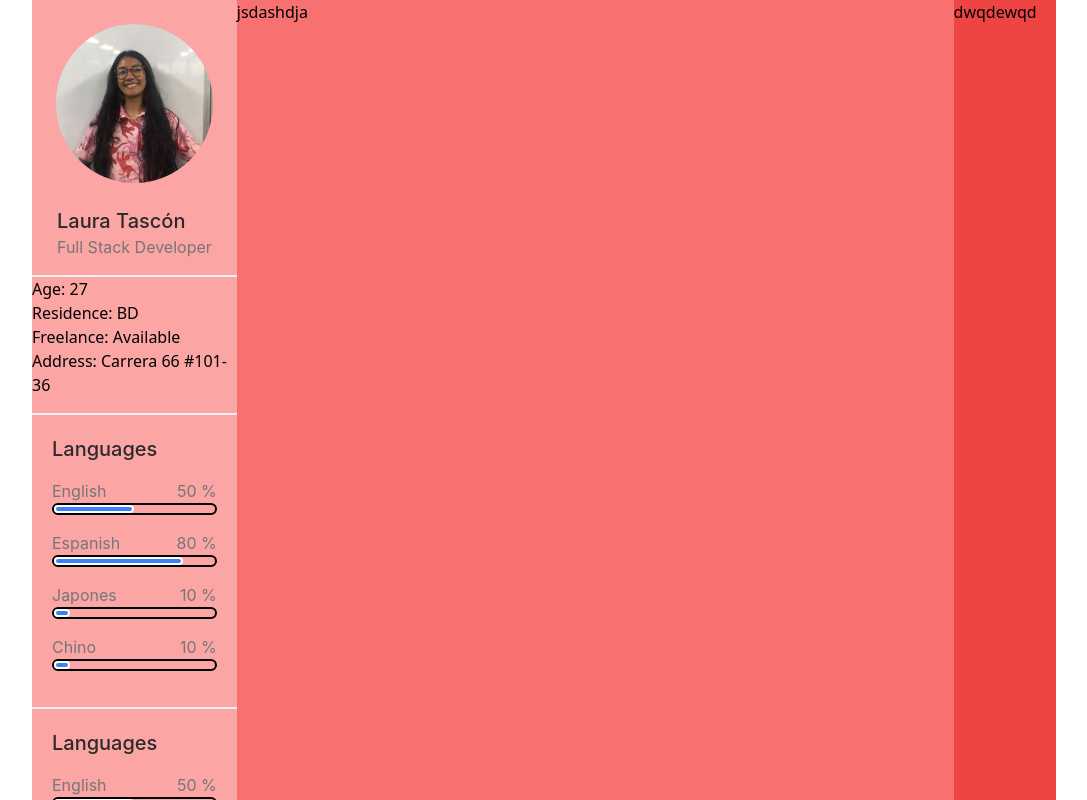
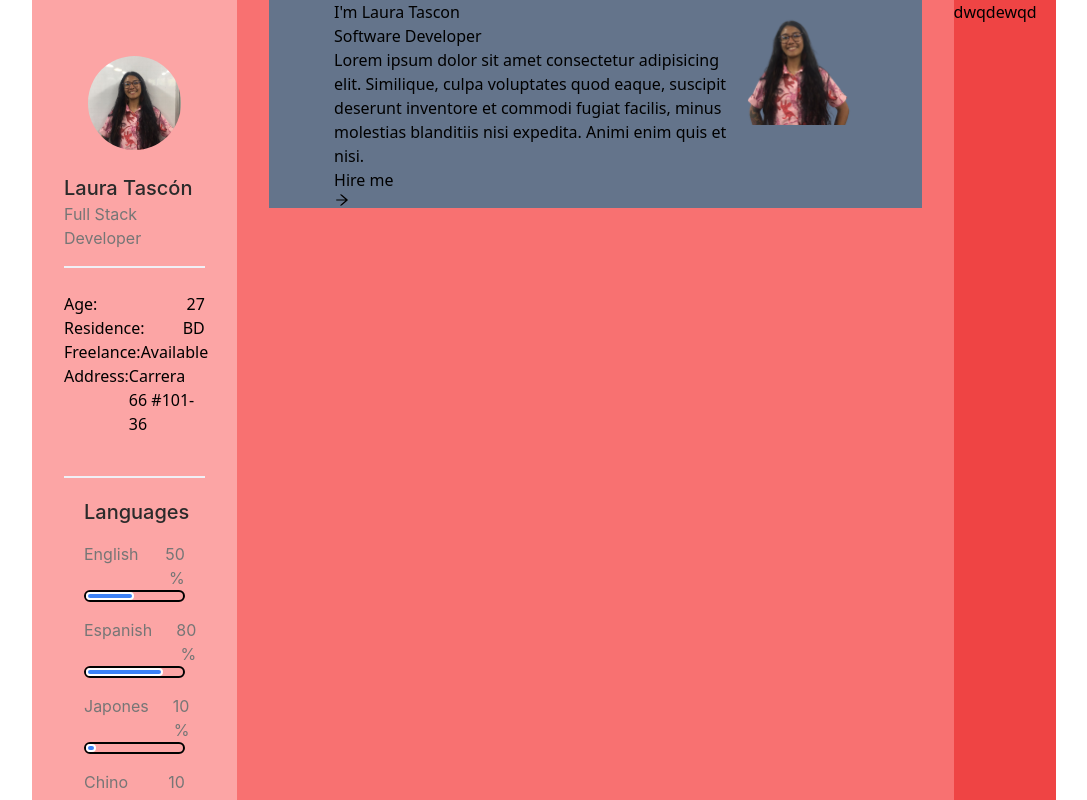
Before and after one commit to superpollo2/hoja_de_vida, a Next.js app: page / in a window 1280 px wide. Shown: the top 800 px of the page, without its empty margins (96-1183 px from the left). Built offline with nearby package versions, Linux system fonts and the light colour scheme.

Commit message:
Modified the index structure and created       the MainCover structure

```diff
--- a/components/AsideInformation.tsx
+++ b/components/AsideInformation.tsx
@@ -12,7 +12,7 @@ import Skills from './Skills';
 function AsideInformation() {
 
     return (
-        <aside className="bg-red-300 w-[20%] flex flex-col">
+        <aside className="bg-red-300 w-[20%] flex flex-col p-[2rem]">
             <PersonalInformation/>
             <SeparatorLine widthLine={"15%"} />
             <Skills/>
--- /dev/null
+++ b/components/MainCover.tsx
@@ -0,0 +1,21 @@
+import Image from 'next/image'
+import React from 'react'
+import {AiOutlineArrowRight} from 'react-icons/ai'
+function MainCover() {
+  return (
+    <section className='flex px-[10%] bg-slate-500 w-[100%]'>
+        <div>
+            <h2>I'm Laura Tascon</h2>
+            <h2><span>Software</span> Developer</h2>
+            <p>Lorem ipsum dolor sit amet consectetur adipisicing elit. Similique, culpa voluptates quod eaque, suscipit deserunt inventore et commodi fugiat facilis, minus molestias blanditiis nisi expedita. Animi enim quis et nisi.</p>
+            <button>Hire me <AiOutlineArrowRight/></button>
+        </div>
+        <div >
+        <Image src="/images/perfil-removebg-preview.png" alt="Fotografía de la desarrolladora full stack Laura Tascón"  width={200} height={334} className='block w-[100%]'/>
+
+        </div>
+    </section>
+  )
+}
+
+export default MainCover
--- /dev/null
+++ b/components/MainInformation.tsx
@@ -0,0 +1,13 @@
+import React from 'react'
+import MainCover from './MainCover'
+
+function MainInformation() {
+  return (
+    <div className="bg-red-400 w-[70%] px-[2rem]">
+        <MainCover/>
+
+    </div>
+  )
+}
+
+export default MainInformation
--- a/components/PersonalInformation.tsx
+++ b/components/PersonalInformation.tsx
@@ -15,11 +15,11 @@ function PersonalInformation() {
                 </div>
             </section>
             <SeparatorLine widthLine={"15%"} />
-            <section>
-                <div><span>Age: </span><span>27</span></div>
-                <div><span>Residence: </span><span>BD</span></div>
-                <div><span>Freelance: </span><span>Available</span></div>
-                <div><span>Address: </span><span>Carrera 66 #101-36</span></div>
+            <section className='py-[1.5rem]'>
+                <div className='flex justify-between'><span>Age: </span><span>27</span></div>
+                <div className='flex justify-between'><span>Residence: </span><span>BD</span></div>
+                <div className='flex justify-between'><span>Freelance: </span><span>Available</span></div>
+                <div className='flex justify-between'><span>Address: </span><span>Carrera 66 #101-36</span></div>
             </section>
         </div>
     )
--- a/pages/index.tsx
+++ b/pages/index.tsx
@@ -1,33 +1,14 @@
-import { BarOfPercentage } from "@/components/barpercentage";
-import { Knowledge } from "@/components/knowledge";
-import { ExtraSkills } from "@/components/extraskills";
-import { EducactionCard } from "@/components/education";
-import { Briefcase } from "@/components/briefcase";
-import { getKnowledges } from "../services/getKnowledges";
-import { getEducations } from "@/services/getEducations";
-import { getPercentLenguage } from "@/services/getPercentageLenguage";
-import { getPercentProgramming } from "@/services/getPercentProgramming";
-import { getExtraSkills } from "@/services/getExtraSkills";
-import { SeparatorLine } from "@/components/separatorline";
-import Image from 'next/image';
-import BarList from "@/components/BarList";
 import AsideInformation from "@/components/AsideInformation";
+import MainCover from "@/components/MainCover";
+import MainInformation from "@/components/MainInformation";
 
 const Index = () => {
-  const knowledges = getKnowledges();
-  const educations = getEducations();
-  const PercentageLanguage = getPercentLenguage();
-  const PercentageProgramming = getPercentProgramming();
-  const extraSkills = getExtraSkills();
 
   return (
     <section className="flex w-full items-center justify-center">
       <section className="flex h-[100%] w-[80%] ">
         <AsideInformation />
-
-        <section className="bg-red-400 w-[70%]">
-          <p>jsdashdja</p>
-        </section>
+        <MainInformation/>
 
         <section className="bg-red-500 w-[10%]">
           <p>dwqdewqd</p>
```
Also changed, not shown: public/images/perfil-removebg-preview.png (added).
